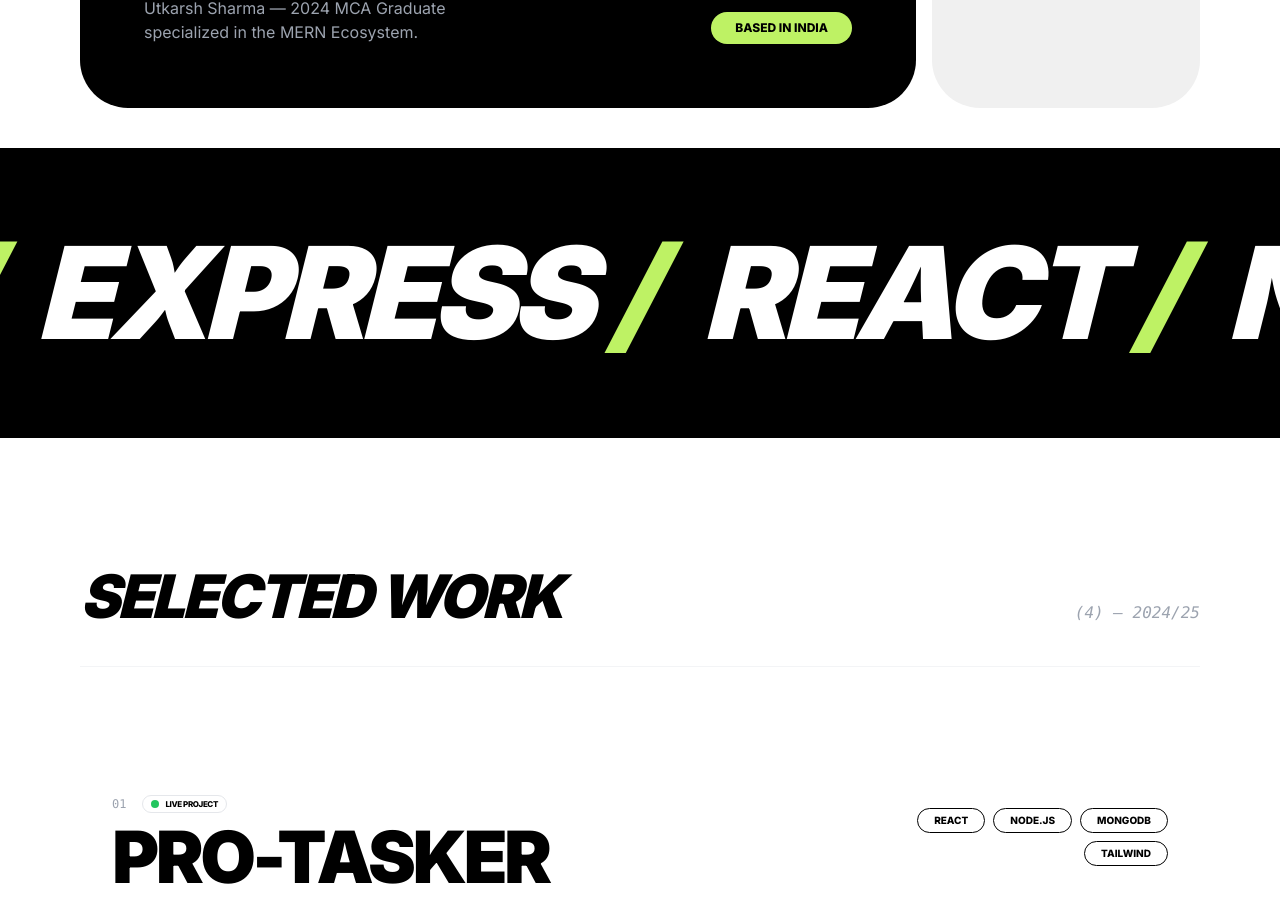
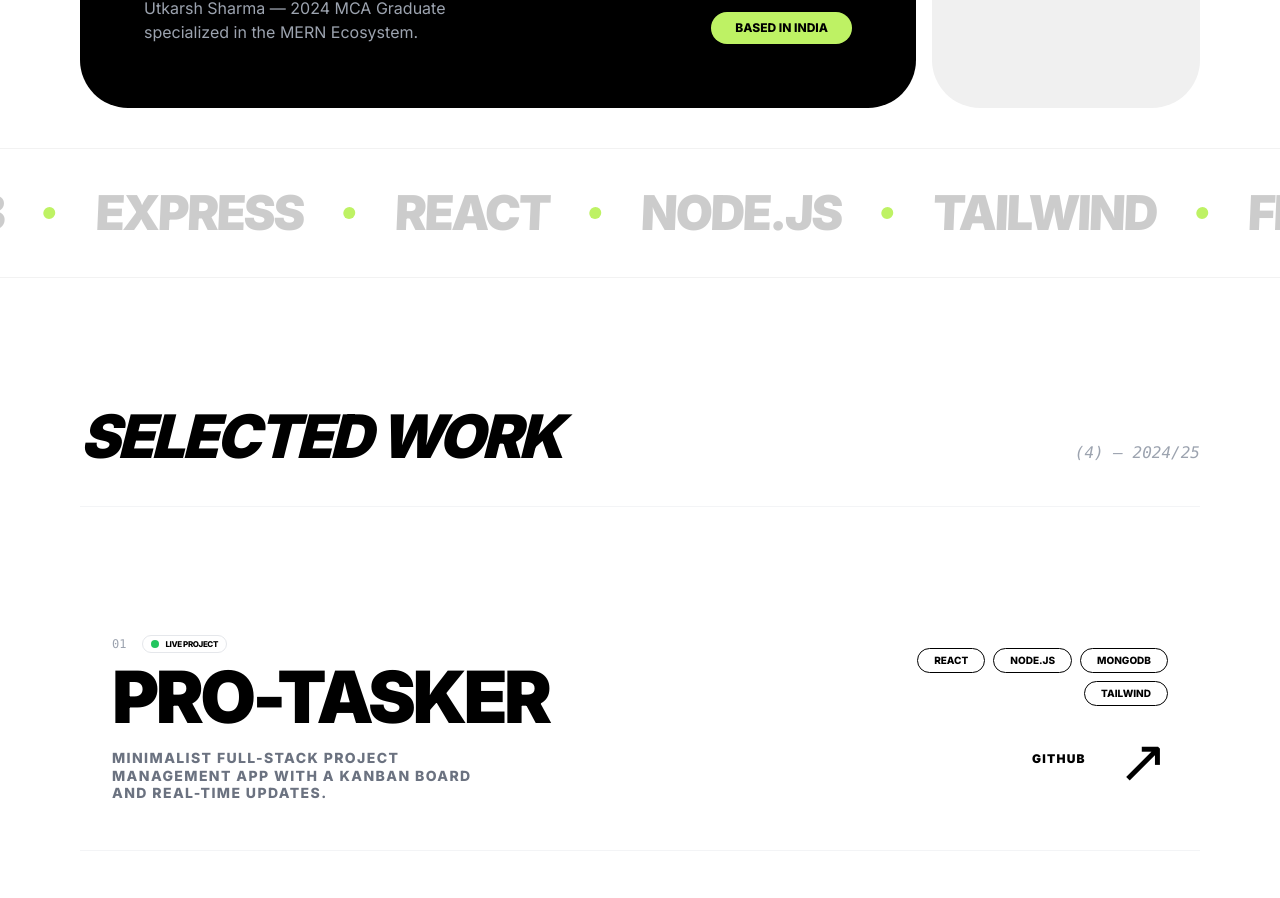
Before and after one commit to Utkarshende/personal-portfolio, a React (Vite) app: page / in a window 1280 px wide. Shown: the part 1146-2044 px from the top of the page. Built offline with nearby package versions, Linux system fonts and the light colour scheme.

Commit message:
style: replace bulky marquee with dramatic skewed parallax ticker

```diff
--- a/src/components/Marquee.jsx
+++ b/src/components/Marquee.jsx
@@ -1,22 +1,35 @@
-import { motion } from 'framer-motion';
+import { motion, useScroll, useTransform, useSkewValues } from 'framer-motion';
+import { useRef } from 'react';
 
 const Marquee = () => {
-  const items = ["MongoDB", "Express", "React", "Node.js", "Tailwind", "Framer"];
+  const targetRef = useRef(null);
+  const { scrollYProgress } = useScroll({
+    target: targetRef,
+    offset: ["start end", "end start"]
+  });
+
+  // This makes the text speed up or tilt based on your scroll speed
+  const x = useTransform(scrollYProgress, [0, 1], ["0%", "-30%"]);
+  const skew = useTransform(scrollYProgress, [0, 1], [10, -10]);
+
+  const items = ["MongoDB", "Express", "React", "Node.js", "Tailwind", "Framer", "Redux", "JWT"];
 
   return (
-    <div className="py-20 bg-black overflow-hidden flex whitespace-nowrap border-y border-black">
+    <section ref={targetRef} className="py-10 bg-white overflow-hidden border-y border-black/5">
       <motion.div
-        animate={{ x: ["0%", "-50%"] }}
-        transition={{ repeat: Infinity, duration: 20, ease: "linear" }}
-        className="flex gap-12 pr-12"
+        style={{ x, skewX: skew }}
+        className="flex whitespace-nowrap gap-10 items-center transition-all duration-300 ease-out"
       >
-        {[...items, ...items].map((item, i) => (
-          <span key={i} className="text-7xl md:text-9xl font-black text-white uppercase italic tracking-tighter">
-            {item} <span className="text-[#bef264]">/</span>
-          </span>
+        {[...items, ...items, ...items].map((item, i) => (
+          <div key={i} className="flex items-center gap-10">
+            <span className="text-4xl md:text-5xl font-black uppercase tracking-tighter text-black/20 hover:text-black transition-colors duration-500">
+              {item}
+            </span>
+            <div className="w-3 h-3 rounded-full bg-[#bef264]" />
+          </div>
         ))}
       </motion.div>
-    </div>
+    </section>
   );
 };
 
```
